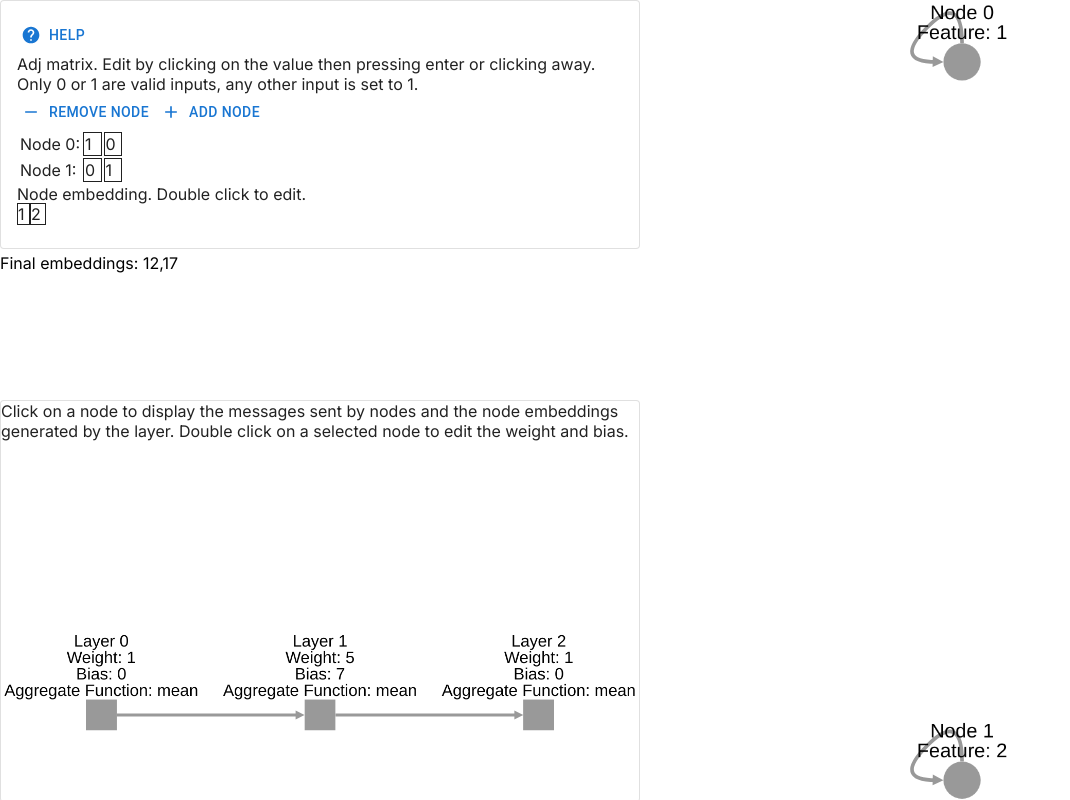
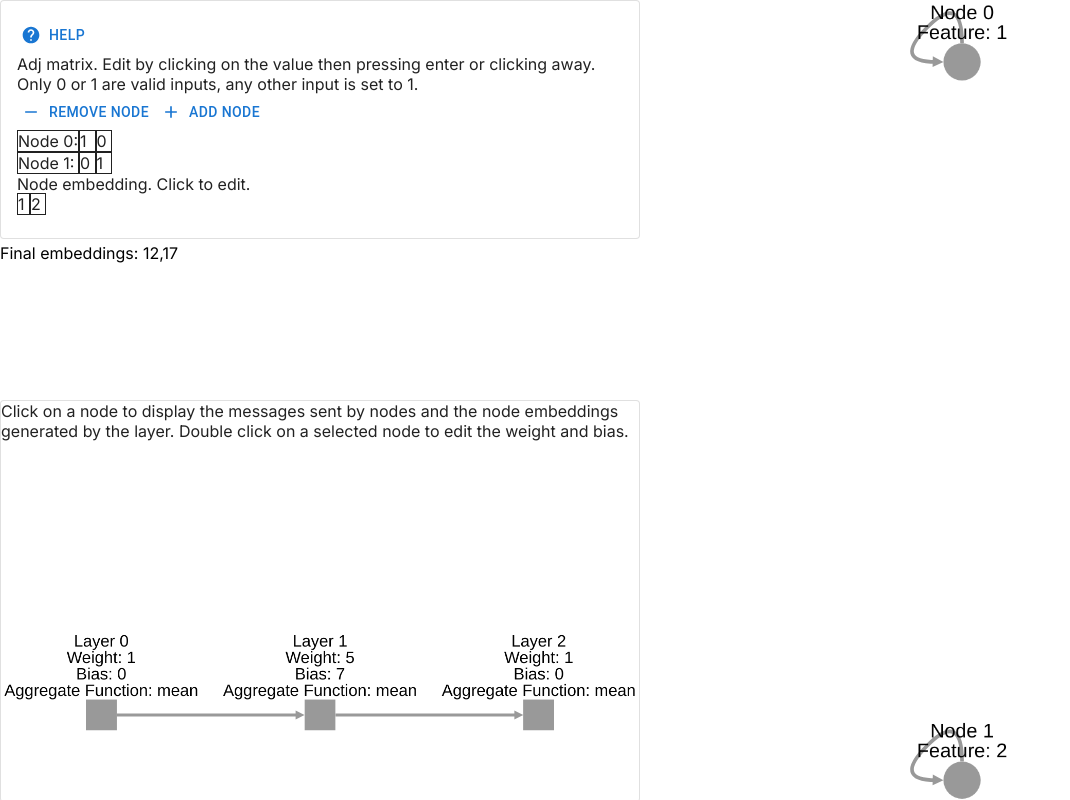
Before and after one commit to hometue/GNN-Visualiser, a Next.js app in the folder gnn-visualiser/: page / in a window 1280 px wide. Shown: the whole page, without its empty margins (0-1070 px from the left). Built offline with nearby package versions, Linux system fonts and the light colour scheme.

Commit message:
Minor visual edits

```diff
--- a/gnn-visualiser/app/graph/adjGraphView.tsx
+++ b/gnn-visualiser/app/graph/adjGraphView.tsx
@@ -42,7 +42,7 @@ function NodeRowView(props: {row: number[], updateGraph: (target: number, value:
 		<>
 			{props.row.map((value, index)=> {
 				return (
-					<td key={index} style={{ borderStyle: "solid", borderWidth: "1px" }}>
+					<td key={index} style={{ borderStyle: "solid", borderWidth: "1px", padding: 0 }}>
 						<span style={style} onMouseLeave={changeStyleOnMouseleave} onMouseOver={changeStyleOnMouseOver}>
 							<ValueViewEdit value={value} updateGraph={updateValue(index)}/>
 						</span>
@@ -62,7 +62,7 @@ function NodeFeatures(props: {nodeFeatures: ReadWrite<number[]>}){
 	}
 	return (
 		<Box>
-			<div>Node embedding. Double click to edit.</div>
+			<div>Node embedding. Click to edit.</div>
 			{props.nodeFeatures.data.map((value, index)=>{
 				return (
 					<span key={index} style={{ borderStyle: "solid", borderWidth: "1px" }}>
@@ -115,11 +115,11 @@ export default function AdjGraphView(props: {graph: ReadWrite<Graph>}) {
 						</Button>
 					</Box>
 					<Box width="fit-content">
-						<table><tbody>
+						<table style={{borderSpacing: "0px"}}><tbody>
 						{props.graph.data.adjMatrix.map((row, index) => {
 							return (
 							<tr key={index}>
-								<td>Node {index}: </td>
+								<td style={{ borderStyle: "solid", borderWidth: "1px", padding: 0 }}>Node {index}: </td>
 								<NodeRowView row={row} updateGraph={writeGraph(index)} selected={index===props.graph.data.selectedNode} />
 							</tr>
 							)
```
